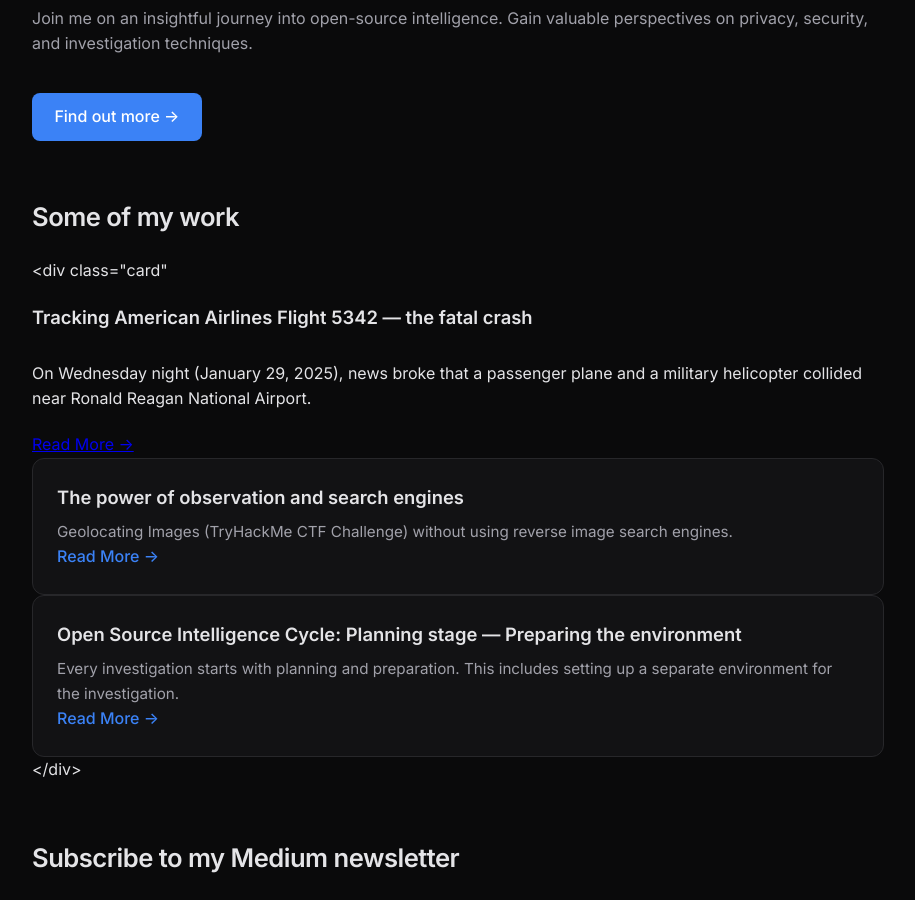
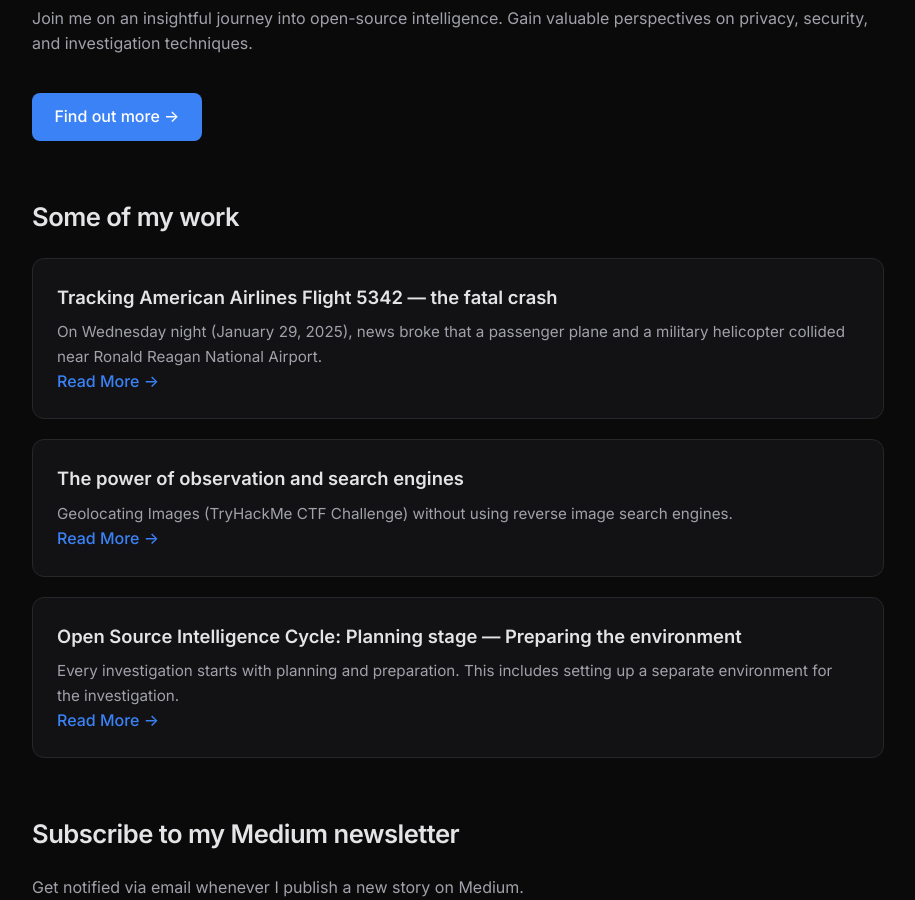
Before and after one commit to b4h4w/b4h4w.github.io, a Jekyll site: the page built from index.md, in a window 1280 px wide and 900 px high, scrolled down 709 px. Shown: the whole window, without its empty margins (182-1097 px from the left). Built offline with Jekyll 4.4.1, drawn with Linux system fonts in a browser that asks for light colours.

Commit message:
Corrected some formatting

```diff
--- a/index.md
+++ b/index.md
@@ -33,7 +33,7 @@ description: Personal site of Rustom – OSINT, CTI, digital investigations and
   <h2>Some of my work</h2>
   <div class="cards">
 
-    <div class="card"
+    <div class="card">
       <h3>Tracking American Airlines Flight 5342 — the fatal crash</h3>
       <p>On Wednesday night (January 29, 2025), news broke that a passenger plane and a military helicopter collided near Ronald Reagan National Airport.</p>
       <a href="https://medium.com/the-first-digit/tracking-american-airlines-flight-5342-the-fatal-crash-3af713a67026" target="_blank" rel="noopener">Read More →</a>
@@ -70,7 +70,7 @@ description: Personal site of Rustom – OSINT, CTI, digital investigations and
     </p>
     <!-- You can later add a simple form or just keep links -->
     <p>
-      X/Twitter: <a href="https://x.com/_b4h4w">_b4h4w</a>
+      X/Twitter: <a href="https://x.com/_b4h4w">_b4h4w</a><br>
       Medium: <a href="https://medium.com/@b4h4w">@b4h4w</a><br>
       GitHub: <a href="https://github.com/b4h4w">b4h4w</a>
     </p>
```
